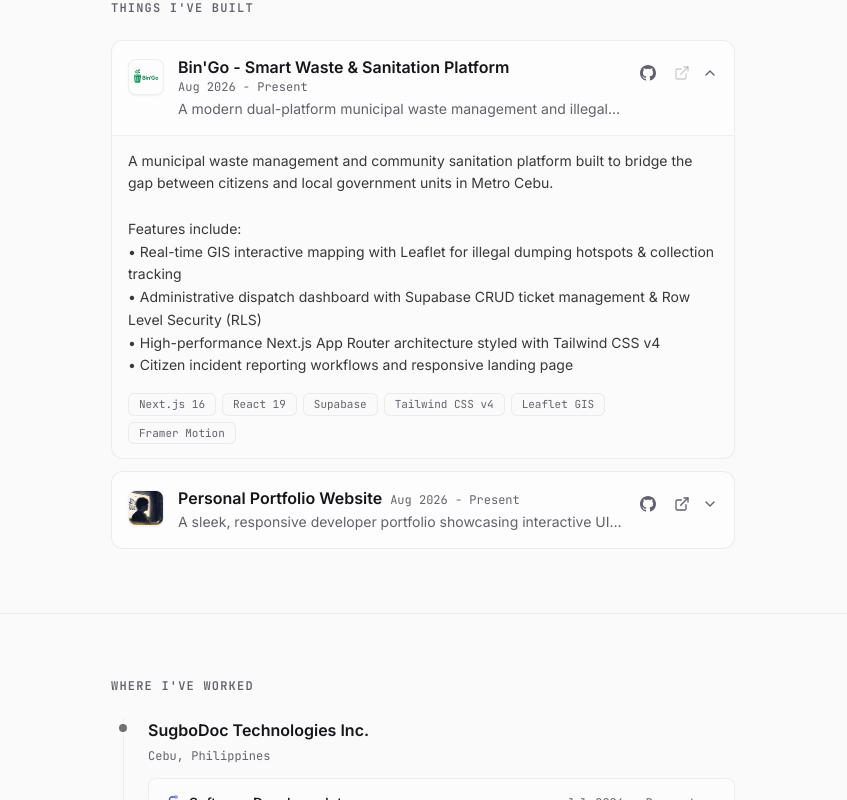
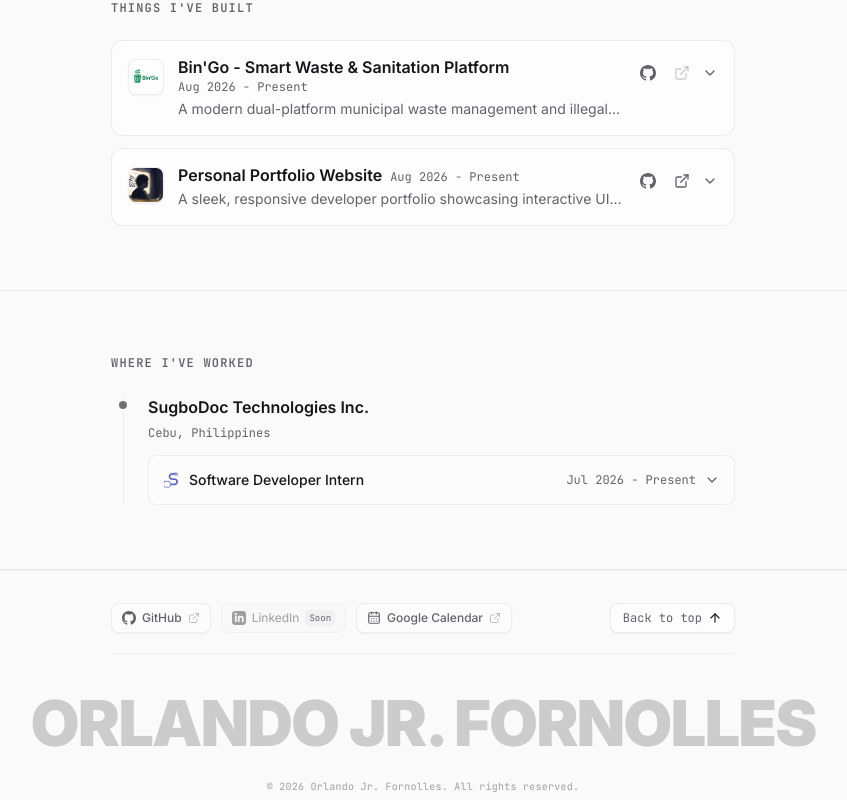
Before and after one commit to orlandojr23/my_portfolio, a React (Vite) app: page / in a window 1280 px wide. Shown: the part 1640-2440 px from the top of the page, without its empty margins (217-1064 px from the left). Built offline with nearby package versions, Linux system fonts and the light colour scheme.

Commit message:
fix: default projects and work experience sections to collapsed state

```diff
--- a/src/components/ExperiencesSection.jsx
+++ b/src/components/ExperiencesSection.jsx
@@ -5,9 +5,7 @@ import { motion, AnimatePresence } from 'motion/react';
 
 export function ExperiencesSection() {
   const visibleExperiences = experiences.filter((exp) => !exp.hidden);
-  const [expandedRole, setExpandedRole] = useState(
-    visibleExperiences[0]?.positions[0]?.id || 'software-dev-intern'
-  );
+  const [expandedRole, setExpandedRole] = useState(null);
 
   return (
     <div className="space-y-6">
--- a/src/components/ProjectsSection.jsx
+++ b/src/components/ProjectsSection.jsx
@@ -4,7 +4,7 @@ import { ExternalLink, ChevronDown, FolderGit2 } from 'lucide-react';
 import { motion, AnimatePresence } from 'motion/react';
 
 export function ProjectsSection() {
-  const [expandedId, setExpandedId] = useState(PROJECTS[0]?.id || 'bin-go-website');
+  const [expandedId, setExpandedId] = useState(null);
 
   const toggleExpand = (id) => {
     setExpandedId(expandedId === id ? null : id);
--- a/src/config/projects.js
+++ b/src/config/projects.js
@@ -26,7 +26,7 @@ Features include:
 • Administrative dispatch dashboard with Supabase CRUD ticket management & Row Level Security (RLS)
 • High-performance Next.js App Router architecture styled with Tailwind CSS v4
 • Citizen incident reporting workflows and responsive landing page`,
-    isExpanded: true,
+    isExpanded: false,
   },
   {
     id: 'portfolio-website',
```
